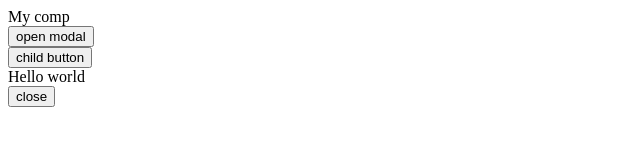
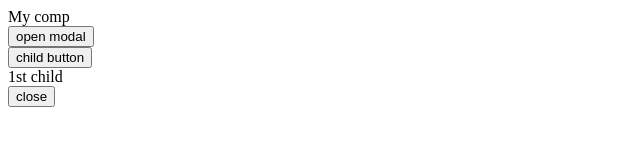
Before and after one commit to randomlolstuff/first-react-app, a React app: page / in a window 1280 px wide. Both pictures are taken after a click on the button "open modal". Shown: the top 160 px of the page, without its empty margins (0-640 px from the left). Built offline with nearby package versions, Linux system fonts and the light colour scheme.

Commit message:
using context to pass data to the last node

```diff
--- a/src/App.js
+++ b/src/App.js
@@ -7,11 +7,13 @@ import ReactDOM from "react-dom";
 export default class App extends Component {
   constructor() {
     super();
-    this.state = { modalDisplay: "none" };
+    this.state = { modalDisplay: "none",
+                    modalText : "" };
   }
 
-  openModal = () => {
+  openModal = (text) => {
     this.setState({ modalDisplay: "block" });
+    this.setState({modalText:text});
   };
 
   closeModal = () => {
@@ -24,7 +26,7 @@ export default class App extends Component {
 
         <ThemeContext.Provider value={{openModal:this.openModal,closeModal:this.closeModal}}>
           <DemoPage openModal={this.openModal} closeModal={this.closeModal} />
-          <DemoUniversalModal modalDisplay={this.state.modalDisplay} />
+          <DemoUniversalModal modalDisplay={this.state.modalDisplay} modalText = {this.state.modalText} />
         </ThemeContext.Provider>
       </div>
     );
--- a/src/Components/child.js
+++ b/src/Components/child.js
@@ -2,7 +2,7 @@ import React from 'react';
 import { ThemeContext } from './Mycontext';
 class Child extends React.Component{
     render(){
-        return(<div><button onClick={this.context.openModal}>child button</button></div>)
+        return(<div><button onClick={()=>this.context.openModal("Helllo  child modal")}>child button</button></div>)
     }
 }
 Child.contextType = ThemeContext;
--- a/src/Components/demoPage.js
+++ b/src/Components/demoPage.js
@@ -6,12 +6,12 @@ class DemoPage extends React.Component{
     //static contextType = ThemeContext;
     openModal=()=>{
         console.log("open modal");
-        this.context.openModal();
+        ;
     }
     render(){
         console.log(this.context);
     return(<div><div>My comp </div>
-        <button onClick={this.openModal}>open modal</button>
+        <button onClick={()=>this.context.openModal("1st child")}>open modal</button>
         <Child/>
         </div>)
     }
--- a/src/Components/universalModal.js
+++ b/src/Components/universalModal.js
@@ -3,7 +3,7 @@ import {ThemeContext} from './Mycontext';
  class DemoUniversalModal extends React.Component{
 
      render(){
-         return(<div style={{display:this.props.modalDisplay}}><div >{this.props.mystring || "Hello world"}</div><button onClick={this.context.closeModal}>close</button></div>)
+         return(<div style={{display:this.props.modalDisplay}}><div >{this.props.modalText || "Hello world"}</div><button onClick={this.context.closeModal}>close</button></div>)
      }
  }
  DemoUniversalModal.contextType = ThemeContext;
```
